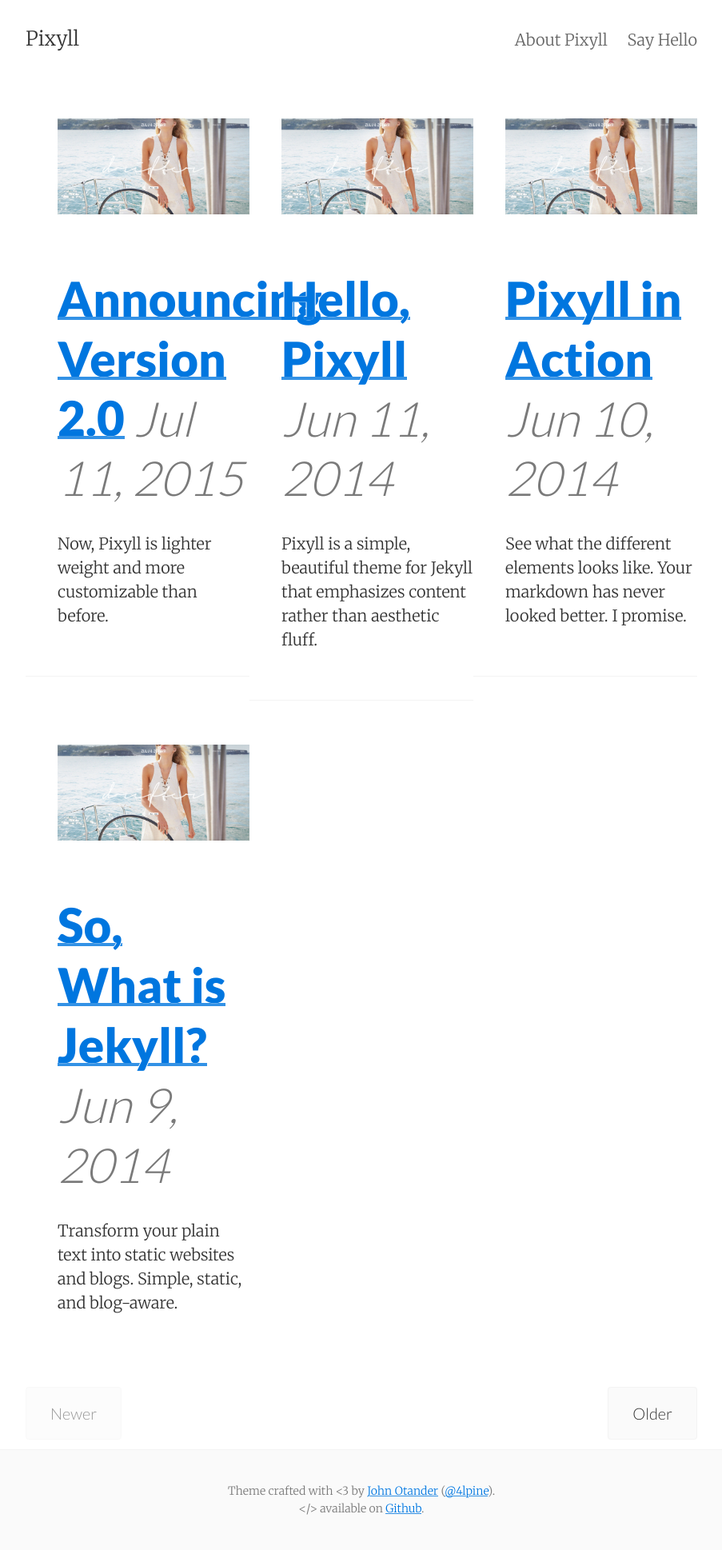
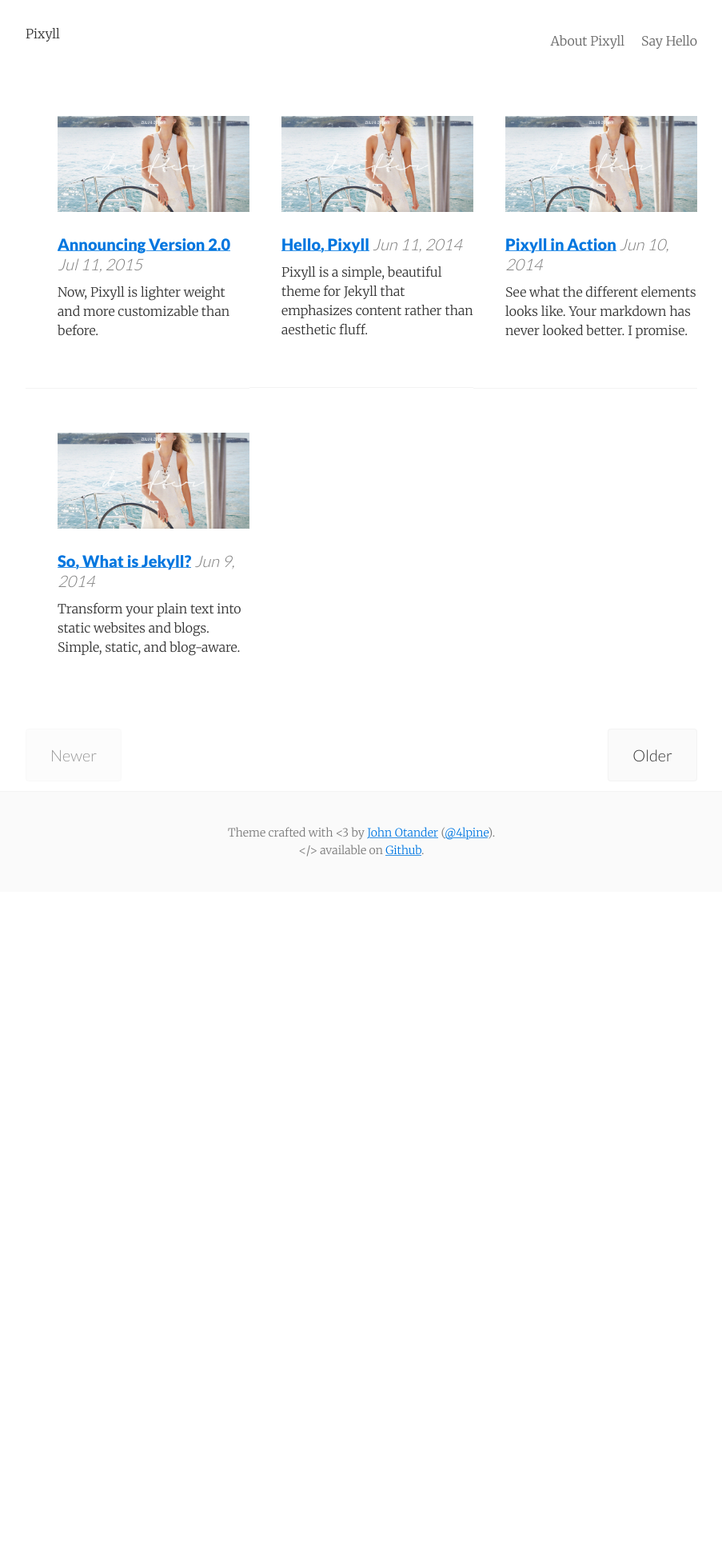
Before and after one commit to dspringate/experiment-two, a Jekyll site: the page built from index.html, in a window 1280 px wide. Shown: the whole page at 80% size, without its empty margins (188-1091 px from the left). Built offline with Jekyll 4.4.1, drawn with Linux system fonts in a browser that asks for light colours; the list of posts is cut into pages by our own code; after the commit the page ends 1115 px from its top, so only the background shows below that.

Commit message:
changes to font-sizes

```diff
--- a/_sass/_variables.scss
+++ b/_sass/_variables.scss
@@ -7,12 +7,12 @@ $heading-font-family: 'Lato', 'Helvetica Neue', Helvetica, sans-serif !default;
 $heading-font-weight: 900 !default;
 $heading-line-height: 1.25 !default;
 $monospace-font-family: 'Source Code Pro', Consolas, monospace !default;
-$h1: 2.998rem !default;
-$h2: 1.5rem !default;
-$h3: 1.25rem !default;
-$h4: 1rem !default;
-$h5: .875rem !default;
-$h6: .75rem !default;
+$h1: 20px !default;
+$h2: 18px !default;
+$h3: 16px !default;
+$h4: 16px !default;
+$h5: 14px !default;
+$h6: 14px !default;
 $h00: 4rem !default;
 $h0: 3rem !default;
 $h00-responsive: 8vw !default;
```
Also changed, not shown: 12 other files.
